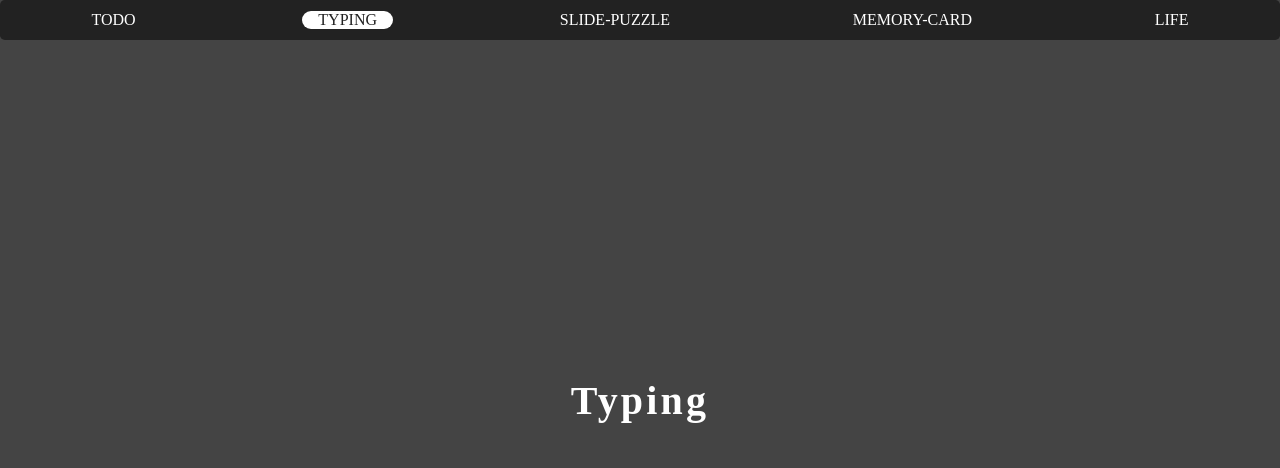
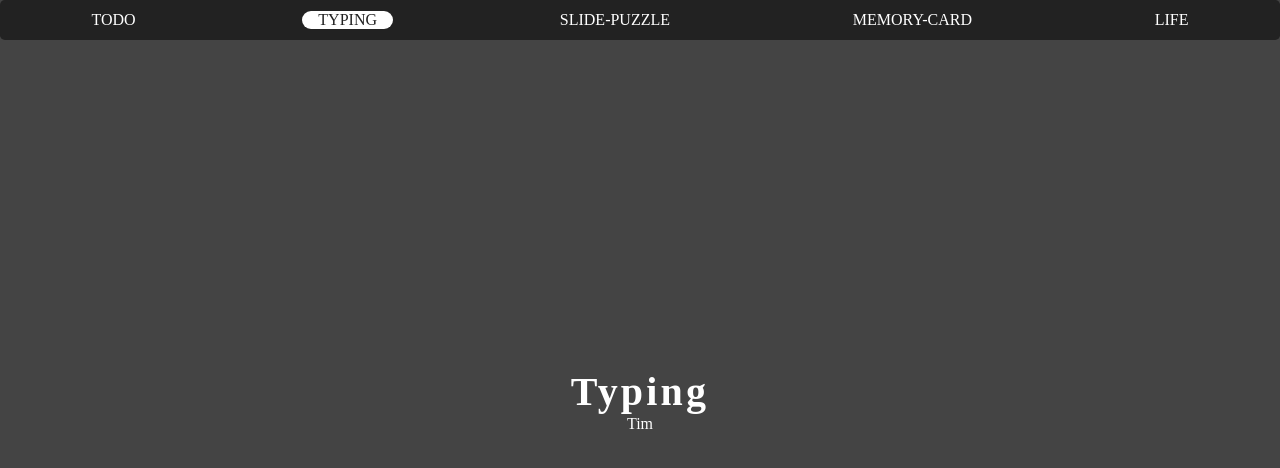
Before and after one commit to okaki1999/js_webpack, a plain HTML site: page js_webpack_project_starter/src/index.html in a window 1280 px wide. Both pictures are taken after a click on the link "TYPING". Drawn offline with Linux system fonts and the light colour scheme.

Commit message:
タイピングゲームHTML部分

```diff
--- a/js_webpack_project_starter/src/index.html
+++ b/js_webpack_project_starter/src/index.html
@@ -55,6 +55,9 @@
         <!-- typing app -->
         <section id="typing" class='app'>
             <h1>Typing</h1>
+            <div>
+                Tim
+            </div>
         </section>
 
         <!-- slide-puzzle app -->
```
